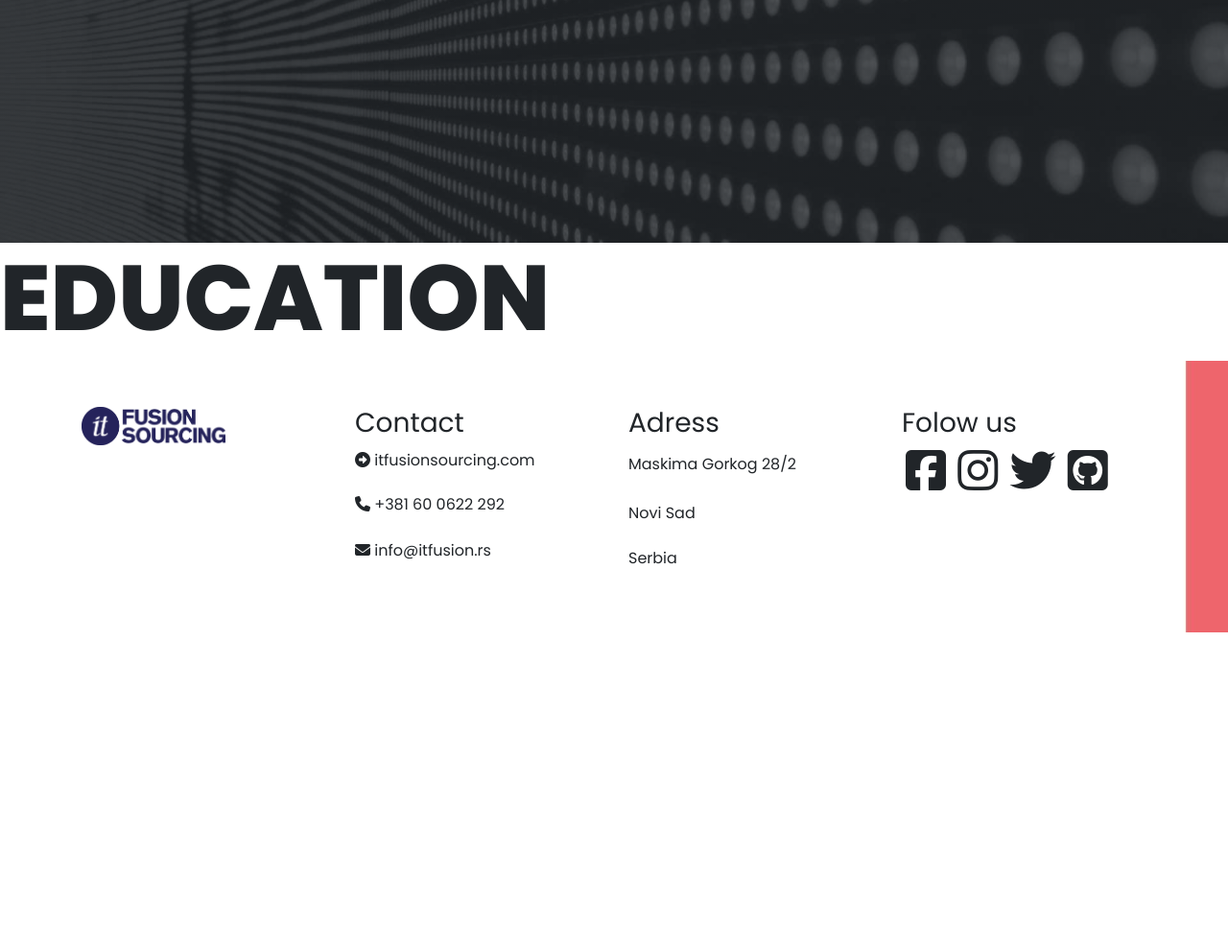
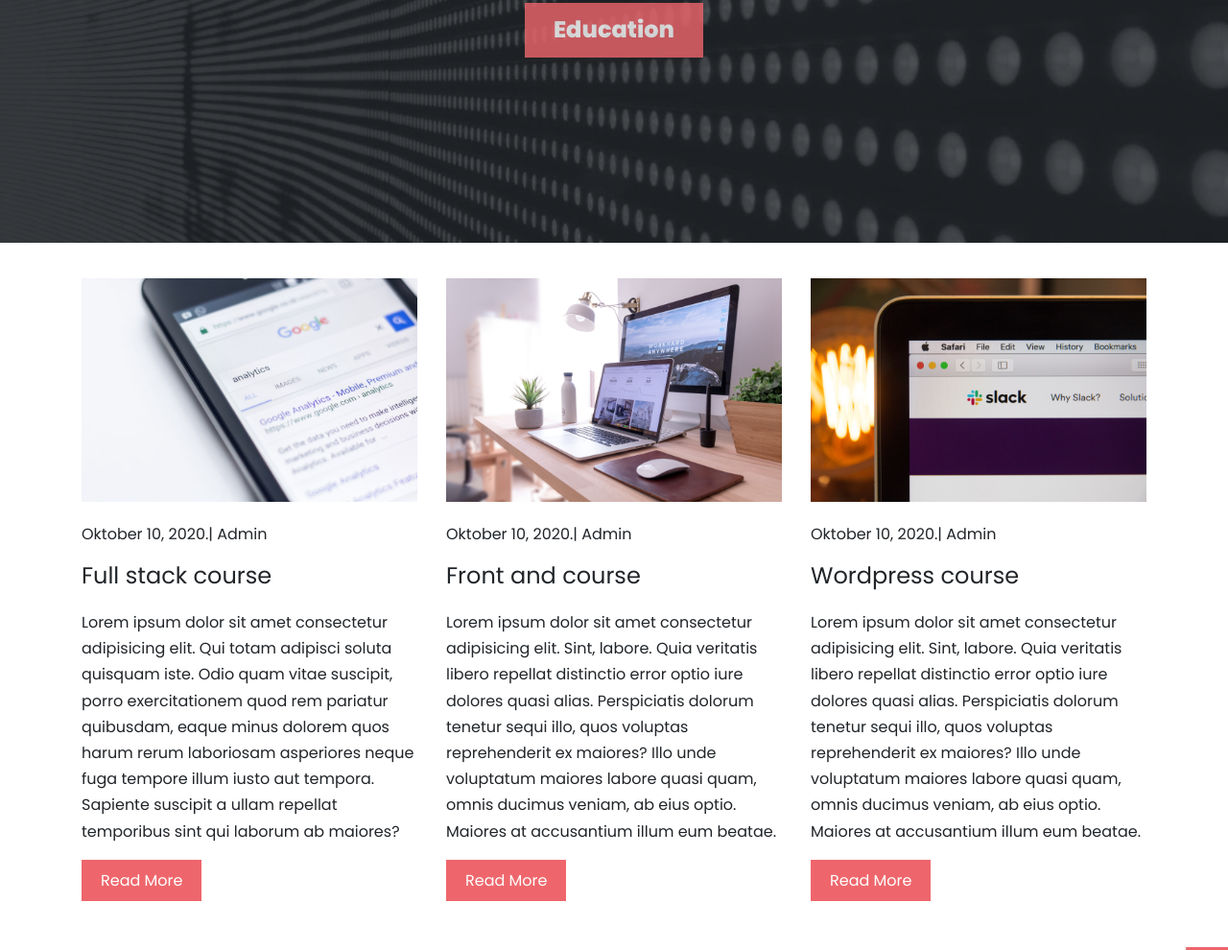
Before and after one commit to KovacAca/sourcing-frontend, a plain HTML site: page education.html in a window 1280 px wide. Shown: the part 147-1137 px from the top of the page at 96% size. Before the commit the page ends 806 px from the top, so only its background shows below. Drawn offline with nearby package versions, Linux system fonts and the light colour scheme.

Commit message:
education

```diff
--- a/education.html
+++ b/education.html
@@ -47,11 +47,44 @@
   </nav>
 
   <!-- header -->
-  <header id="home">
+  <header id="home"></header>
 
-  </header>
-  <h1>Education</h1>
+  <section id="button" class="text-center">
+    <button>Education</button>
+  </section>
 
+  <!-- education -->
+  <section id="education" class="container pb-5">
+    <div class="row">
+      <div class="col-md-4">
+        <div>
+          <img src="img/blog1.jpg" alt="" class="img-fluid">
+        </div>
+        <p>Oktober 10, 2020.| Admin</p>
+        <h4>Full stack course</h4>
+        <p>Lorem ipsum dolor sit amet consectetur adipisicing elit. Qui totam adipisci soluta quisquam iste. Odio quam vitae suscipit, porro exercitationem quod rem pariatur quibusdam, eaque minus dolorem quos harum rerum laboriosam asperiores neque fuga tempore illum iusto aut tempora. Sapiente suscipit a ullam repellat temporibus sint qui laborum ab maiores?</p>
+        <button>Read More</button>
+      </div>
+      <div class="col-md-4">
+        <div>
+          <img src="img/blog2.jpg" alt="" class="img-fluid">
+        </div>
+        <p>Oktober 10, 2020.| Admin</p>
+        <h4>Front and course</h4>
+        <p>Lorem ipsum dolor sit amet consectetur adipisicing elit. Sint, labore. Quia veritatis libero repellat distinctio error optio iure dolores quasi alias. Perspiciatis dolorum tenetur sequi illo, quos voluptas reprehenderit ex maiores? Illo unde voluptatum maiores labore quasi quam, omnis ducimus veniam, ab eius optio. Maiores at accusantium illum eum beatae.</p>
+        <button>Read More</button>
+      </div>
+      <div class="col-md-4">
+        <div>
+          <img src="img/blog3.jpg" alt="" class="img-fluid">
+        </div>
+        <p>Oktober 10, 2020.| Admin</p>
+        <h4>Wordpress course</h4>
+        <p>Lorem ipsum dolor sit amet consectetur adipisicing elit. Sint, labore. Quia veritatis libero repellat distinctio error optio iure dolores quasi alias. Perspiciatis dolorum tenetur sequi illo, quos voluptas reprehenderit ex maiores? Illo unde voluptatum maiores labore quasi quam, omnis ducimus veniam, ab eius optio. Maiores at accusantium illum eum beatae.</p>
+        <button>Read More</button>
+      </div>
+    </div>
+  </section>
 
   <!-- footer -->
   <footer class="py-5">
--- a/scss/style.scss
+++ b/scss/style.scss
@@ -32,16 +32,14 @@ h2 {
   text-transform: uppercase;
   font-weight: 800;
 }
-
 /*************
 nav
 **************/
 nav {
   &.stickyAdd {
     transition: $transition;
-    background: rgba($primaryColor, .93);
-    padding: 15px;
-    box-shadow: 0 5px 10px 5px rgba($black, .1);
+    background: rgba($primaryColor, .99);
+    box-shadow: 0 5px 10px 0 rgba($black, .5);
   }
 }
 /*************
@@ -141,12 +139,17 @@ header
  #button {
    margin-top: -250px;
    button {
-    background-color: rgba($secondaryColor, .6);
+    // background-color: rgba($secondaryColor, .6);
+    background-color: $secondaryColor;
+    opacity: .8;
     color: $white;
     padding: 8px 30px;
     font-size: 1.5rem;
     font-weight: 800;
     border: none;
+    &:hover {
+      opacity: 0.9;
+    }
    }
  }
 /**********
@@ -195,6 +198,26 @@ header
      transform: translateX(-150px);
    }
  }
+ /**********
+ education
+ **********/
+ #education {
+   margin-top: 230px;
+   button {
+    background-color: $secondaryColor;
+    color: $white;
+    padding: 8px 20px;
+    font-weight: 400;
+    border: none;
+   }
+   button:hover {
+     opacity: 0.9;
+   }
+   p {
+     margin-top: 20px;
+   }
+ }
+
 /**********
  footer
  **********/
```
Also changed, not shown: index.html (+1 -1 lines), scss/style.css, 1 other file.
